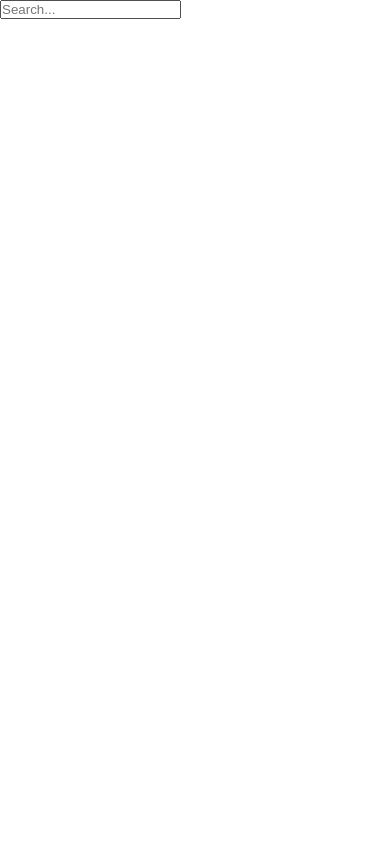
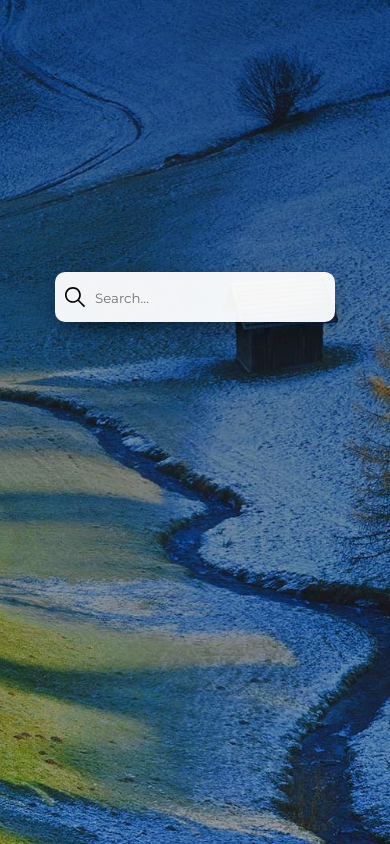
Before and after one commit to eszczepan/Weather-app, a React (Create React App) app: page / in a window 390 px wide. Built offline with nearby package versions, Linux system fonts and the light colour scheme.

Commit message:
:art: A little bit styling

```diff
--- a/public/index.html
+++ b/public/index.html
@@ -9,6 +9,7 @@
   <meta name="description" content="Web site created using create-react-app" />
   <link rel="apple-touch-icon" href="%PUBLIC_URL%/logo192.png" />
   <link rel="manifest" href="%PUBLIC_URL%/manifest.json" />
+  <link href="https://fonts.googleapis.com/css2?family=Montserrat:wght@300;400;600&display=swap" rel="stylesheet">
 
   <title>Weather App</title>
 </head>
--- a/src/App.css
+++ b/src/App.css
@@ -1,5 +1,152 @@
+html {
+  font-size: 62.5%;
+  font-family: "Montserrat", sans-serif;
+}
+
 * {
   margin: 0;
   padding: 0;
   box-sizing: border-box;
 }
+
+body {
+  font-size: 1.6rem;
+  height: 100vh;
+  width: 100vw;
+  background: linear-gradient(rgba(0, 0, 0, 0.4), rgba(0, 0, 0, 0.2)),
+    url("./assets/background.jpg");
+  background-size: cover;
+  background-position: 50%;
+  display: flex;
+  flex-direction: column;
+  justify-content: center;
+  align-items: center;
+}
+
+.container {
+  width: 50rem;
+  min-height: 30rem;
+  /* background-color: red; */
+  display: flex;
+  flex-direction: column;
+  align-items: center;
+}
+
+.search-input {
+  opacity: 0.95;
+  font-family: "Montserrat", sans-serif;
+  background-color: #fff;
+  background-image: url("./assets/search.svg");
+  background-repeat: no-repeat;
+  background-size: 2rem;
+  background-position: 1rem 50%;
+  width: 28rem;
+  height: 5rem;
+  padding: 1.1rem 2rem 1rem 4rem;
+  border-radius: 10px;
+  border: none;
+  box-shadow: 0px 10px 30px -10px hsla(0, 0%, 0%, 1);
+  margin-bottom: 2rem;
+  outline-width: 0;
+}
+
+.card {
+  /* opacity: 0.95; */
+  background-color: #fff;
+  width: 100%;
+  padding: 1rem 2rem;
+  border-radius: 10px;
+  box-shadow: 0px 20px 30px -10px hsla(0, 0%, 0%, 1);
+}
+
+.card__header,
+.card__city {
+  display: flex;
+  align-items: center;
+  justify-content: space-between;
+  margin-bottom: 2rem;
+}
+
+.card__header > p {
+  color: gray;
+  font-weight: 600;
+  font-size: 1.3rem;
+}
+
+.card__header > h2 {
+  font-size: 1.4rem;
+}
+
+.card__city {
+  margin-bottom: 0;
+}
+
+.card__city > h2 {
+  font-size: 3rem;
+}
+
+.card > h4 {
+  font-size: 1.5rem;
+}
+
+.card__city-temp {
+  display: flex;
+  align-items: center;
+}
+
+.card__city-temp > h1 {
+  font-size: 6rem;
+}
+
+.card__desc {
+  display: flex;
+  align-items: center;
+  justify-content: space-evenly;
+  margin-bottom: 1.2rem;
+}
+
+.card__details {
+  display: flex;
+  margin-top: 3rem;
+}
+
+.card__details {
+  display: flex;
+  justify-content: space-between;
+}
+
+.card__details-1,
+.card__details-2 {
+  width: 47%;
+}
+
+.card__details-1 > p,
+.card__details-2 > p {
+  font-size: 1.4rem;
+  width: 100%;
+  display: flex;
+  justify-content: space-between;
+  padding: 0.8rem 0;
+  border-bottom: 1px solid lightgrey;
+}
+
+@media (max-width: 550px) {
+  .container {
+    width: 40rem;
+  }
+}
+
+@media (max-width: 420px) {
+  .container {
+    width: 30rem;
+  }
+}
+
+@media (max-width: 320px) {
+  .search-input {
+    width: 20rem;
+  }
+  .container {
+    width: 25rem;
+  }
+}
--- a/src/App.js
+++ b/src/App.js
@@ -16,9 +16,14 @@ const App = () => {
     }
   };
 
+  const time = new Date();
+  const hours = time.getHours();
+  const minutes = time.getMinutes();
+
   return (
-    <div>
+    <div className="container">
       <input
+        className="search-input"
         type="text"
         placeholder="Search..."
         value={inputValue}
@@ -26,12 +31,94 @@ const App = () => {
         onKeyPress={search}
       />
       {weather.main && (
-        <div>
-          <h2>{weather.name}</h2>
-          <p>Temp. {weather.main.temp}</p>
-          <p>Real feel {weather.main.feels_like}</p>
-          <p>Min. temp {weather.main.temp_min}</p>
-          <p>Max. temp {weather.main.temp_max}</p>
+        <div className="card">
+          <div className="card__header">
+            <h3>Current weather </h3>
+            <p>
+              {hours < 10 ? `0${hours}` : hours}:
+              {minutes < 10 ? `0${minutes}` : minutes}
+              {hours < 13 ? " AM " : " PM"}
+            </p>
+          </div>
+
+          <div className="card__city">
+            <h2>{weather.name}</h2>
+            <div className="card__city-temp">
+              <img
+                src={`https://openweathermap.org/img/wn/${weather.weather[0].icon}@2x.png`}
+                alt={weather.weather[0].description}
+              />
+              <h1>
+                {Math.round(weather.main.temp)}
+                <sup>&deg;</sup>
+                <span>C</span>
+              </h1>
+            </div>
+          </div>
+
+          <h4>
+            Real feel {Math.round(weather.main.feels_like)} <sup>&deg;</sup>
+            <span>C</span>
+          </h4>
+
+          <div className="card__details">
+            <div className="card__details-1">
+              <p>
+                Min. temperature
+                <span>
+                  {Math.round(weather.main.temp_min)}
+                  <sup>&deg;</sup>
+                  <span>C</span>
+                </span>
+              </p>
+
+              <p>
+                Wind <span>{weather.wind.speed} mph</span>
+              </p>
+
+              <p>
+                Cloud Cover <span>{weather.clouds.all}%</span>
+              </p>
+              <p>
+                Sunrise
+                <span>
+                  {new Date((weather.sys.sunrise + weather.timezone) * 1000)
+                    .toISOString()
+                    .substr(11, 5)}
+                </span>
+              </p>
+            </div>
+            <div className="card__details-2">
+              <p>
+                Max. temperature
+                <span>
+                  {Math.round(weather.main.temp_max)}
+                  <sup>&deg;</sup>
+                  <span>C</span>
+                </span>
+              </p>
+
+              <p>
+                Pressure <span>{weather.main.pressure}.0 mbar</span>
+              </p>
+
+              <p>
+                Visibility
+                <span>
+                  {weather.visibility / 1000}
+                  {weather.visibility / 1000 < 10 ? " mile" : " miles"}
+                </span>
+              </p>
+              <p>
+                Sunset
+                <span>
+                  {new Date((weather.sys.sunset + weather.timezone) * 1000)
+                    .toISOString()
+                    .substr(11, 5)}
+                </span>
+              </p>
+            </div>
+          </div>
         </div>
       )}
     </div>
```
Also changed, not shown: src/assets/background.jpg (added), src/assets/search.svg (added).
